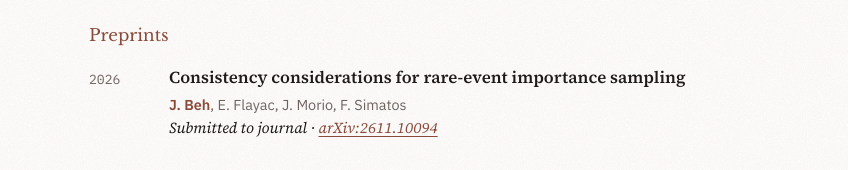
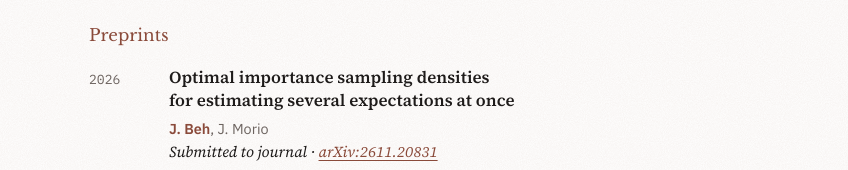
Before and after one commit to JasonBKX/JasonBKX.github.io, a plain HTML site: page index.html in a window 1280 px wide. Shown: the part 850-1020 px from the top of the page, without its empty margins (187-1035 px from the left). Drawn offline with nearby package versions, Linux system fonts and the light colour scheme.

Commit message:
Add files via upload

```diff
--- a/index.html
+++ b/index.html
@@ -155,6 +155,11 @@ footer{font-family:var(--mono);font-size:.75rem;color:var(--muted);border-top:1p
     <div class="group">
     <h3 class="grp">Preprints</h3>
     <ol class="pubs">
+      <li class="pub"><span class="yr">2026</span><div>
+        <h4>Optimal importance sampling densities for estimating several expectations at once</h4>
+        <p class="auth"><strong>J. Beh</strong>, J. Morio</p>
+        <p class="venue">Submitted to journal · <a href="https://arxiv.org/abs/2611.20831" target="_blank" rel="noopener">arXiv:2611.20831</a></p>
+      </div></li>
       <li class="pub"><span class="yr">2026</span><div>
         <h4>Consistency considerations for rare-event importance sampling</h4>
         <p class="auth"><strong>J. Beh</strong>, E. Flayac, J. Morio, F. Simatos</p>
```
